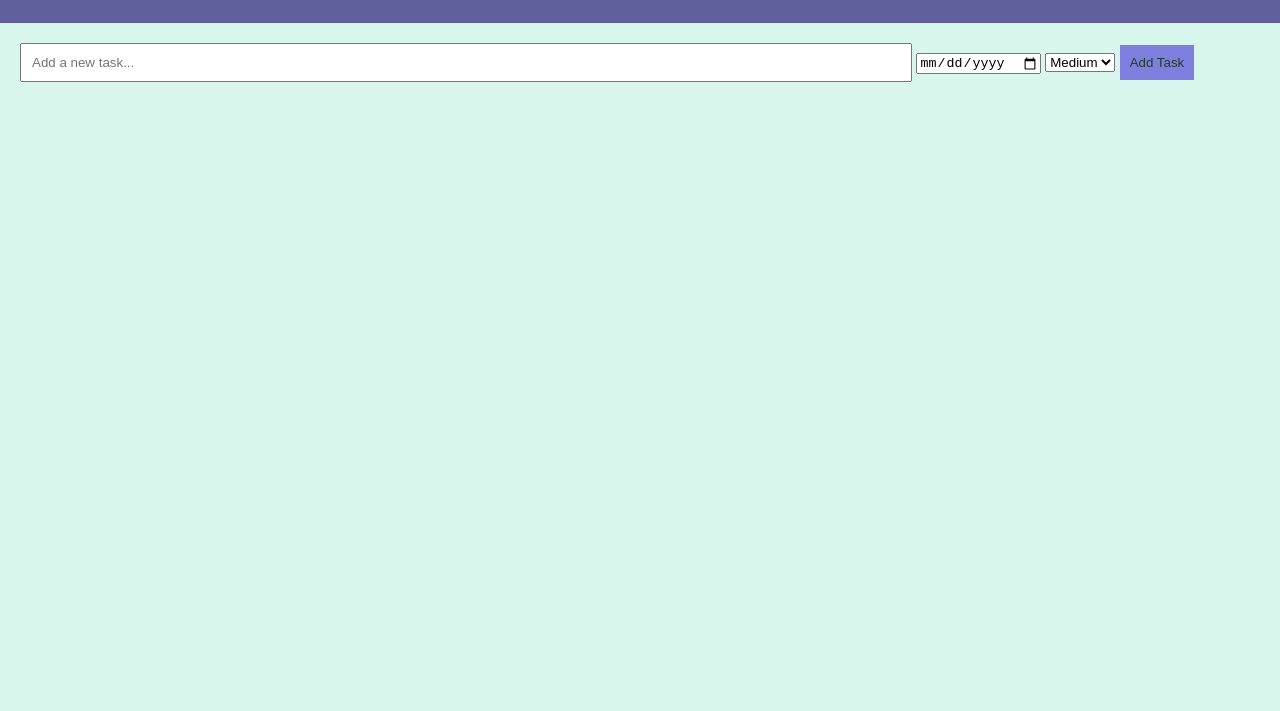
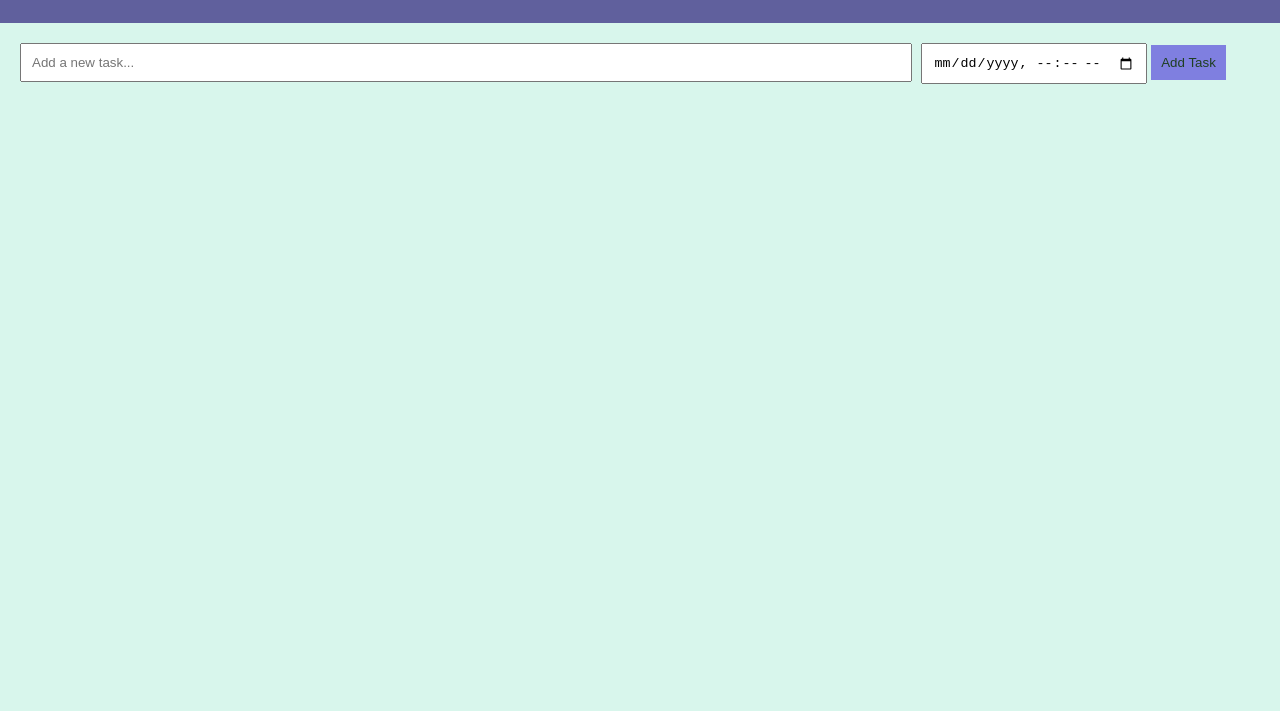
Before and after one commit to soli2060/Final-Project-, a plain HTML site: page index.html in a window 1280 px wide. Shown: the part 89-800 px from the top of the page. Drawn offline with Linux system fonts and the light colour scheme.

Commit message:
Update index.html

```diff
--- a/index.html
+++ b/index.html
@@ -1,3 +1,4 @@
+<!-- index.html -->
 <!DOCTYPE html>
 <html lang="en">
 <head>
@@ -14,12 +15,7 @@
         <main>
             <section id="task-form">
                 <input type="text" id="task-input" placeholder="Add a new task...">
-                <input type="date" id="task-due-date">
-                <select id="task-priority">
-                    <option value="High">High</option>
-                    <option value="Medium" selected>Medium</option>
-                    <option value="Low">Low</option>
-                </select>
+                <input type="datetime-local" id="task-due-date">
                 <button onclick="addTask()">Add Task</button>
             </section>
             <section id="tasks-list">
```
